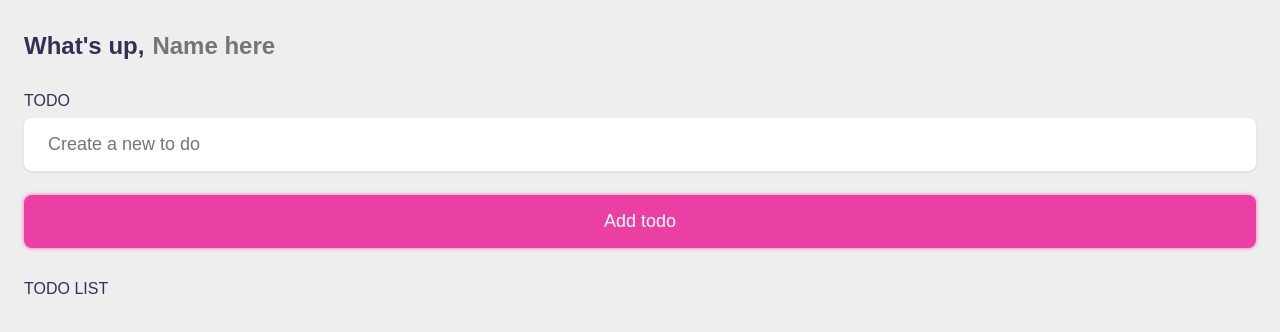
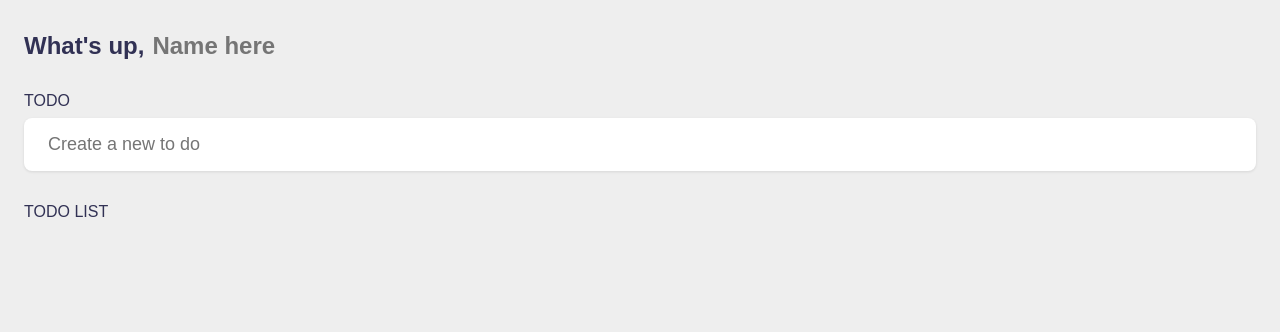
Before and after one commit to MissDine/kazi-quest, a Vue app: page / in a window 1280 px wide. Shown: the top 332 px of the page. Built offline with nearby package versions, Linux system fonts and the light colour scheme.

Commit message:
Feature edit

```diff
--- a/src/App.vue
+++ b/src/App.vue
@@ -55,10 +55,6 @@ onMounted(() => {
 					id="content"
 					placeholder="Create a new to do"
 					v-model="input_content" />
-
-
-
-				<input type="submit" value="Add todo" />
 			</form>
 		</section>
 
```
